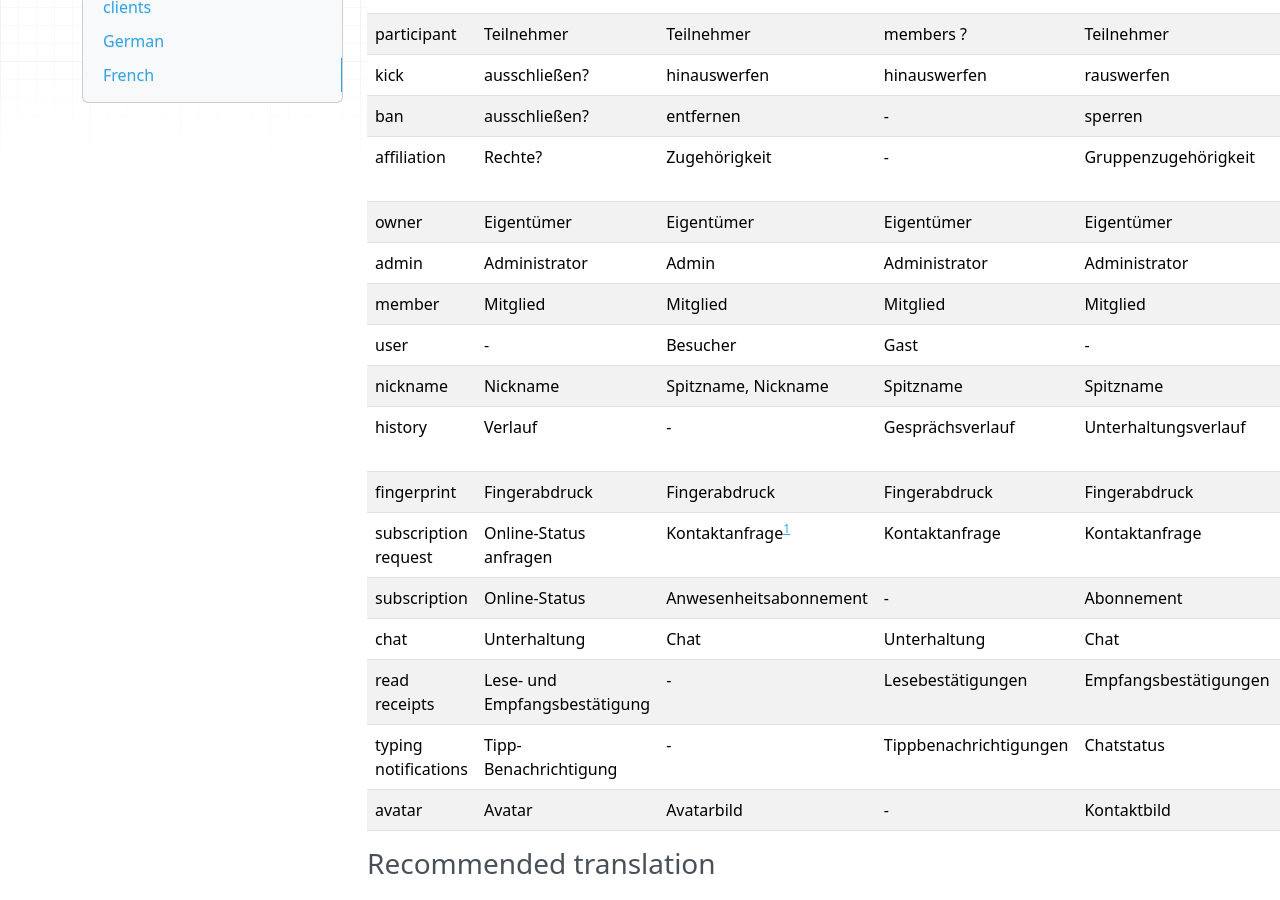
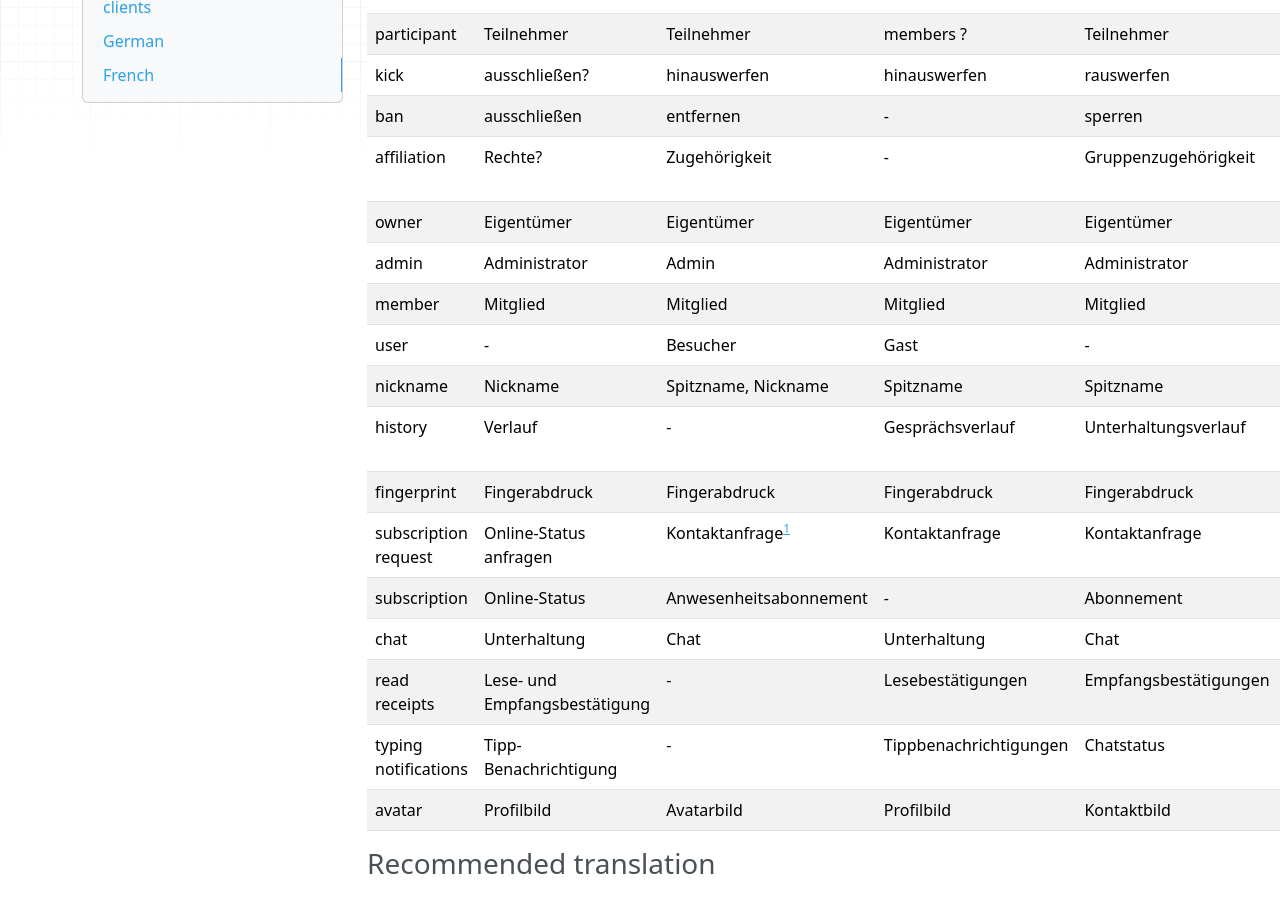
Before and after one commit to modernxmpp/modernxmpp, an MkDocs documentation site: the page built from docs/translation-discussion.md, in a window 1280 px wide and 1400 px high, scrolled down 1078 px. Shown: the part 155-1055 px from the top of the window. Built offline with MkDocs 1.6.1, drawn with Linux system fonts in a browser that asks for light colours; nearby versions of some CDN libraries.

Commit message:
Update translation-discussion.md
Small update for Conversations and Dino

```diff
--- a/docs/translation-discussion.md
+++ b/docs/translation-discussion.md
@@ -33,7 +33,7 @@
 | moderator            | Moderator                     | Moderator                     | -                      | Moderator                 | Moderator                    | Moderator           | -                                 |
 | participant          | Teilnehmer                    | Teilnehmer                    | members ?              | Teilnehmer                | Teilnehmer                   | Teilnehmer          | Teilnehmer                        |
 | kick                 | ausschließen?                 | hinauswerfen                  | hinauswerfen           | rauswerfen                | rauswerfen                   | rausschmeißen       | kick                              |
-| ban                  | ausschließen?                 | entfernen                     | -                      | sperren                   | verbannen                    | verbannen           | ban                               |
+| ban                  | ausschließen                 | entfernen                     | -                      | sperren                   | verbannen                    | verbannen           | ban                               |
 | affiliation          | Rechte?                       | Zugehörigkeit                 | -                      | Gruppenzugehörigkeit      | Mitgliedschaft, Angliederung | Zugehörigkeit       | -                                 |
 | owner                | Eigentümer                    | Eigentümer                    | Eigentümer             | Eigentümer                | Besitzer                     | Besitzer            | -                                 |
 | admin                | Administrator                 | Admin                         | Administrator          | Administrator             | Administrator                | Administrator       | -                                 |
@@ -47,7 +47,7 @@
 | chat                 | Unterhaltung                  | Chat                          | Unterhaltung           | Chat                      | Chat                         | Chat                | (Unterhaltung)                    |
 | read receipts        | Lese- und Empfangsbestätigung | -                             | Lesebestätigungen      | Empfangsbestätigungen     | Übermittlungsbestätigung     | Empfangsbestätigung | -                                 |
 | typing notifications | Tipp-Benachrichtigung         | -                             | Tippbenachrichtigungen | Chatstatus                | Tipp-Benachrichtigung        | -                   | -                                 |
-| avatar               | Avatar                        | Avatarbild                    | -                      | Kontaktbild               | Avatar                       | Bild                | -                                 |
+| avatar               | Profilbild                        | Avatarbild                    | Profilbild                      | Kontaktbild               | Avatar                       | Bild                | -                                 |
 
 ### Recommended translation
 
```
